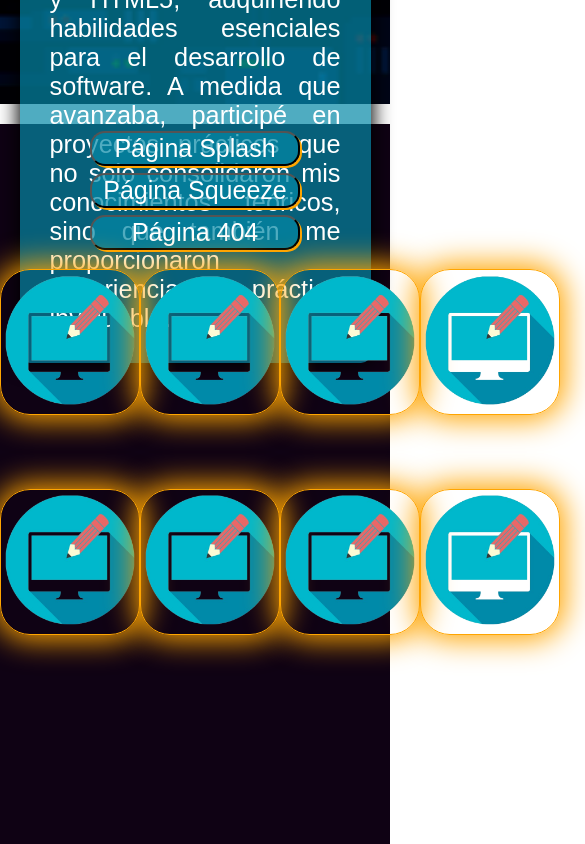
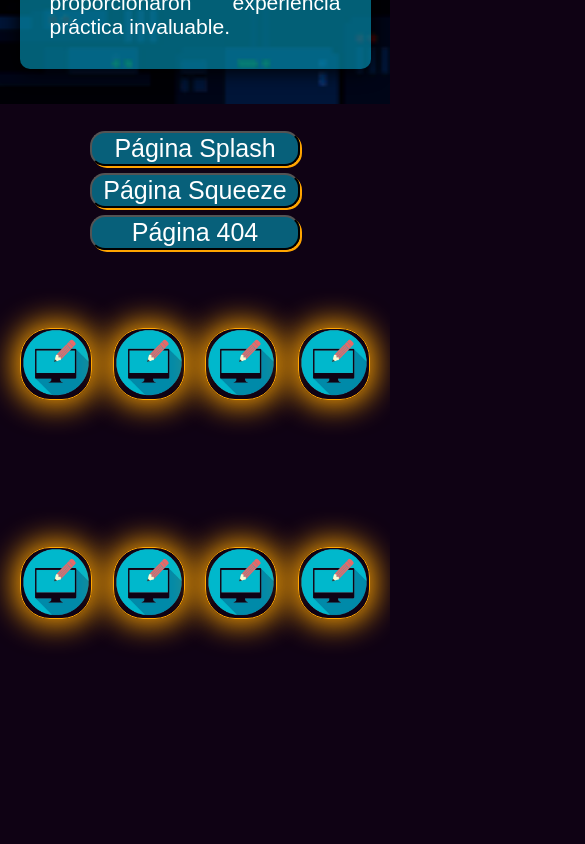
Before and after one commit to JOSHLET4/portFolio, a plain HTML site: page index.html in a window 390 px wide. Shown: the part 740-1584 px from the top of the page, 585 px wide, since content can reach past the window. Drawn offline with Linux system fonts and the light colour scheme.

Commit message:
actualizacion

```diff
--- a/css/index.css
+++ b/css/index.css
@@ -18,6 +18,7 @@ body{
     font-family: sans-serif;
     margin: 0;
     padding: 0;
+    background-color: var(--fondo-para-seccion-2y4);
 }
 
 .primera-seccion{
@@ -121,6 +122,17 @@ nav a:hover{
         flex-direction: column;
     }
 
+    .mi-descripcion{
+        font-size: 3vh;
+    }
+
+}
+
+@media (max-width:479px){
+    .mi-descripcion{
+        font-size: 2.5vh;
+    }
+
 }
 /*TERMINA LA SECCIÓN DE PRESENTACIÓN*/
 
@@ -129,6 +141,7 @@ nav a:hover{
     background-color: var(--fondo-para-seccion-2y4);
     background-size: cover;
     height: 100vh;
+    margin-top: 5%;
 }
 
 .botones{
@@ -210,7 +223,7 @@ button:hover{
 }
 
 .cuarta-seccion p:nth-child(1){
-    font-size: 4vw;
+    font-size: 3.5vw;
     color: var(--color-letras-resaltadas);
 }
 
--- a/css/redes.css
+++ b/css/redes.css
@@ -7,11 +7,24 @@ footer{
     justify-content: center;
 }
 
+.footer-contenedor {
+    display: flex;
+    flex-direction: column;
+    align-items: center;
+    height: 100%;
+    justify-content: space-between;
+}
+
 .titulo{
     font-size: 3vw;
     color: var(--color-borde-y-shadow);
     text-shadow: 0 0 10px var(--color-letras-resaltadas),0 0 10px var(--color-letras-resaltadas), 0 0 10px var(--color-letras-resaltadas);
     -webkit-text-stroke: 1px rgba(0, 0, 0, 0.596);
+}
+
+.mis-redes {
+    display: flex;
+    justify-content: center;
 }
 
 .mis-redes ul{
@@ -22,6 +35,9 @@ footer{
     margin: 0;
     transform: translate(-50%, -50%);
     display: flex;
+    flex-wrap: wrap;
+    justify-content: center;
+    margin-top: 100px;
 }
 
 .mis-redes ul li{
@@ -92,3 +108,7 @@ footer{
 .mis-redes ul li:nth-child(9) a:hover{
     background-color: #131418;
 }
+
+.copy {
+    color: white;
+}
--- a/css/seccionMisProyectos.css
+++ b/css/seccionMisProyectos.css
@@ -1,4 +1,4 @@
-.contenedor-proy{
+.contenedor-proy-1, .contenedor-proy-2{
     display: flex;
     justify-content: space-evenly;
     margin-top: 5%;
@@ -319,9 +319,108 @@
 
 }
 
-/* @media (max-width:700px){
-    .prueba{
-        flex-direction: column;
-        align-items: center;
+
+@media screen and (max-width: 500px) {
+    .contenedor-proy-1{
+        margin-top: 20%;
+    }
+
+    .contenedor-proy-2{
+        margin-top: 1;
+    }
+
+    .proyectos::after{
+        width: 70px;
+        height: 70px;
+        top: -71px;
+    }
+
+    .proyectos .img{
+        width: 70px;
+        height: 70px;
+    }
+
+    .proyectos-2::after{
+        width: 70px;
+        height: 70px;
+        top: -71px;
+        font-size: 1rem;
+    }
+
+    .proyectos-2 .img{
+        width: 70px;
+        height: 70px;
+    }
+
+    .proyectos-3::after{
+        width: 70px;
+        height: 70px;
+        top: -71px;
+        font-size: 1rem;
+    }
+
+    .proyectos-3 .img{
+        width: 70px;
+        height: 70px;
+    }
+
+    .proyectos-4::after{
+        width: 70px;
+        height: 70px;
+        top: -71px;
+        font-size: 1rem;
+    }
+
+    .proyectos-4 .img{
+        width: 70px;
+        height: 70px;
+    }
+
+    .proyectos-5::after{
+        width: 70px;
+        height: 70px;
+        top: -71px;
+        font-size: 1rem;
+    }
+
+    .proyectos-5 .img{
+        width: 70px;
+        height: 70px;
+    }
+
+    .proyectos-6::after{
+        width: 70px;
+        height: 70px;
+        top: -71px;
+        font-size: 1rem;
+    }
+
+    .proyectos-6 .img{
+        width: 70px;
+        height: 70px;
+    }
+
+    .proyectos-7::after{
+        width: 70px;
+        height: 70px;
+        top: -71px;
+        font-size: 1rem;
+    }
+
+    .proyectos-7 .img{
+        width: 70px;
+        height: 70px;
+    }
+
+    .proyectos-8::after{
+        width: 70px;
+        height: 70px;
+        top: -71px;
+        font-size: 1rem;
+    }
+
+    .proyectos-8 .img{
+        width: 70px;
+        height: 70px;
+    }
 }
-} */
--- a/index.html
+++ b/index.html
@@ -49,7 +49,7 @@
             <button class="Pagina" type="button">Página Squeeze</button>
             <button class="Pagina" type="button">Página 404</button>
         </div>
-        <div class="contenedor-proy">
+        <div class="contenedor-proy-1">
             <div class="proyectos">
                 <img class="img" src="img/icono.png" alt="">
             </div>
@@ -63,7 +63,7 @@
                 <img class="img" src="img/icono.png" alt="">
             </div>
         </div>
-        <div class="contenedor-proy">
+        <div class="contenedor-proy-2">
             <div class="proyectos-5">
                 <img class="img" src="img/icono.png" alt="">
             </div>
@@ -93,11 +93,12 @@
     </section>
     <section class="cuarta-seccion">
         <article>
-            <p>"La creatividad es la inteligencia divirtiéndose"</p>
-            <p>Albert Eistein</p>
+            <p>"No importa cuán despacio vayas, mientras no te detengas"</p>
+            <p>Confucio</p>
         </article>
     </section>
     <footer>
+        <section class="footer-contenedor">
         <div class="titulo">
             <h2>Mis Redes Sociales</h2>
         </div>
@@ -114,9 +115,10 @@
                 <li><a href=""><i class="fa-brands fa-github"></i></a></li>
             </ul>
         </div>
-       <!--  <div class="copy">
+        <div class="copy">
             <p>© 2024 | FULLSTACK Developer</p>
-        </div> -->
+        </div>
+    </section>
     </footer>
 </body>
 
```
